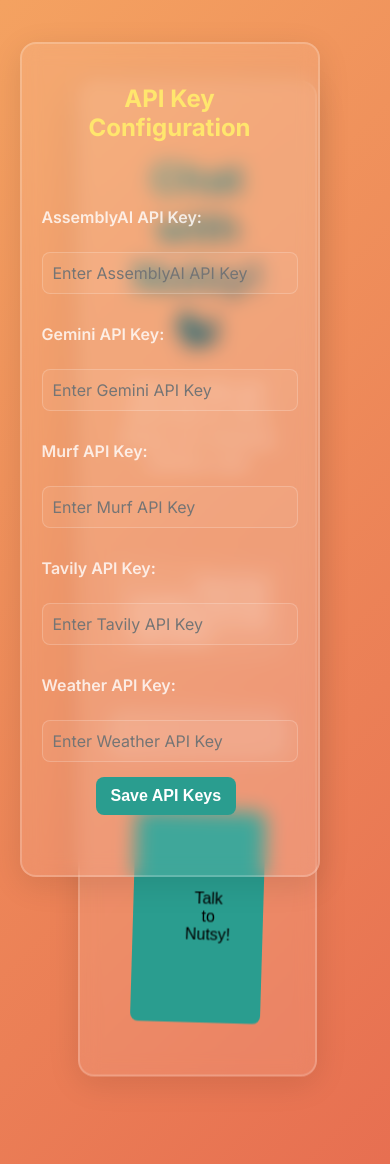
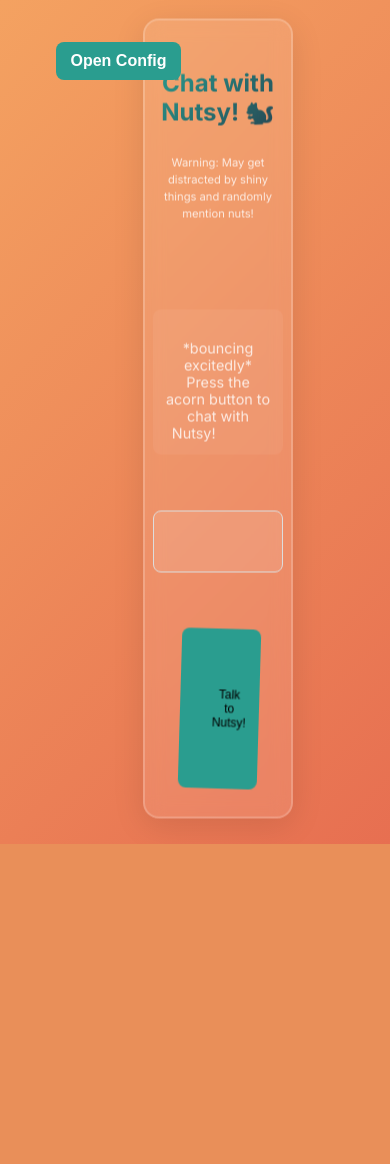
Before and after one commit to msranjana/Nutsy_VA, a FastAPI app: page / in a window 390 px wide. After the commit the page ends 844 px from the top, so only its background shows below. Run offline with FastAPI, Linux system fonts and the light colour scheme.

Commit message:
fix :config update

```diff
--- a/static/script.js
+++ b/static/script.js
@@ -548,6 +548,19 @@
 
   voiceButton.addEventListener('click', toggleRecording);
 
+    const configSection = document.getElementById('config-section');
+    const toggleConfigButton = document.getElementById('toggle-config-button');
+
+    toggleConfigButton.addEventListener('click', () => {
+        if (configSection.style.display === 'none') {
+            configSection.style.display = 'block';
+            toggleConfigButton.textContent = 'Hide Config';
+        } else {
+            configSection.style.display = 'none';
+            toggleConfigButton.textContent = 'Open Config';
+        }
+    });
+
     const saveApiKeysButton = document.getElementById('save-api-keys');
 
     saveApiKeysButton.addEventListener('click', async () => {
--- a/static/style.css
+++ b/static/style.css
@@ -20,14 +20,19 @@
     color: #ffffff;
 }
 
+/* Container styling */
 .container {
     width: 100%;
-    max-width: 800px;
-    margin: 2rem;
+    max-width: 1200px; /* Increase max width for better alignment */
+    margin: 0 auto; /* Center horizontally */
     padding: 2rem;
+    display: flex; /* Use flexbox for layout */
+    gap: 2rem; /* Add spacing between config section and chat container */
+    align-items: flex-start; /* Align items to the top */
 }
 
 .chat-container {
+    flex: 1; /* Allow chat container to take remaining space */
     background: rgba(255, 255, 255, 0.1);
     backdrop-filter: blur(10px);
     border-radius: 16px;
@@ -338,33 +343,41 @@
 /* --- Configuration Section Styling (New) --- */
 /* Style for the configuration section */
 .config-section {
-    position: fixed;
-    top: 5%;
-    left: 5%; /* Align to the left side of the margin */
-    background: rgba(255, 255, 255, 0.1); /* Match the chat container background */
-    backdrop-filter: blur(10px); /* Add a subtle blur effect */
-    border: 2px solid rgba(255, 255, 255, 0.2); /* Subtle border to match the UI */
-    border-radius: 16px; /* Rounded corners for consistency */
-    box-shadow: 0 8px 32px rgba(0, 0, 0, 0.1); /* Soft shadow for depth */
-    padding: 20px; /* Add padding inside the box */
-    width: 300px; /* Fixed width for consistency */
+    width: 300px; /* Fixed width for the config section */
+    max-height: 90%; /* Limit height to prevent overflow */
+    overflow-y: auto; /* Enable scrolling if content exceeds height */
+    background: rgba(255, 255, 255, 0.1);
+    backdrop-filter: blur(10px);
+    border-radius: 16px;
+    box-shadow: 0 8px 32px rgba(0, 0, 0, 0.1);
+    border: 2px solid rgba(255, 255, 255, 0.2);
+    padding: 20px;
     font-family: 'Inter', sans-serif; /* Match the existing font */
     color: #ffffff; /* White text for readability */
     z-index: 1000; /* Ensure it appears above other elements */
+    text-align: justify; /* Justify the text content */
 }
 
-.config-section h2 {
-    font-size: 1.5em;
+/* Style for the configuration note */
+.config-note {
+    font-size: 0.9em;
+    color: rgba(255, 255, 255, 0.8); /* Subtle white for readability */
+    background: rgba(255, 255, 255, 0.05); /* Match the form background */
+    padding: 10px;
+    border-radius: 8px;
     margin-bottom: 15px;
-    color: #FFE66D; /* Match the assistant message border color */
-    text-align: center; /* Center the heading */
+    text-align: justify; /* Justify the note text */
+    line-height: 1.4;
+    border: 1px solid rgba(255, 255, 255, 0.2); /* Subtle border for emphasis */
 }
 
+/* Style for labels */
 .config-section label {
     display: block;
     margin-top: 10px;
     font-weight: 600; /* Slightly bold for emphasis */
     color: rgba(255, 255, 255, 0.8); /* Subtle white for labels */
+    text-align: justify; /* Justify label text */
 }
 
 .config-section input {
@@ -409,3 +422,193 @@
     color: #ef4444; /* Red for error messages */
     text-align: center; /* Center the error message */
 }
+
+/* Toggle button styling */
+.config-toggle {
+    position: fixed;
+    top: 5%;
+    left: 5%;
+    z-index: 1100;
+}
+
+.config-toggle button {
+    padding: 10px 15px;
+    background: #2a9d8f;
+    color: white;
+    border: none;
+    border-radius: 8px;
+    cursor: pointer;
+    font-size: 1em;
+    font-weight: 600;
+    transition: background-color 0.3s ease;
+}
+
+.config-toggle button:hover {
+    background: #264653;
+}
+
+/* Scrollbar styling for the configuration section */
+.config-section::-webkit-scrollbar {
+    width: 8px; /* Width of the scrollbar */
+}
+
+.config-section::-webkit-scrollbar-track {
+    background: rgba(255, 255, 255, 0.1); /* Track background color */
+    border-radius: 4px; /* Rounded corners for the track */
+}
+
+.config-section::-webkit-scrollbar-thumb {
+    background: rgba(42, 157, 143, 0.8); /* Thumb color (green to match UI) */
+    border-radius: 4px; /* Rounded corners for the thumb */
+}
+
+.config-section::-webkit-scrollbar-thumb:hover {
+    background: rgba(42, 157, 143, 1); /* Darker green on hover */
+}
+
+/* Responsive styles for smaller screens */
+@media (max-width: 1024px) {
+    .container {
+        max-width: 90%;
+        margin: 1rem;
+        padding: 1.5rem;
+    }
+
+    .chat-container {
+        padding: 1.5rem;
+    }
+
+    h1 {
+        font-size: 2rem;
+    }
+
+    .subtitle {
+        font-size: 0.9rem;
+    }
+
+    .message {
+        font-size: 0.85rem;
+        padding: 10px;
+    }
+
+    .speak-button, .stop-button {
+        padding: 0.8rem 1.5rem;
+        font-size: 0.9rem;
+    }
+
+    .config-section {
+        width: 250px; /* Adjust width for smaller screens */
+        padding: 15px;
+    }
+
+    .config-section h2 {
+        font-size: 1.3em;
+    }
+
+    .config-section input {
+        padding: 8px;
+        font-size: 0.9em;
+    }
+
+    .config-section button {
+        padding: 8px 12px;
+        font-size: 0.9em;
+    }
+}
+
+@media (max-width: 768px) {
+    .container {
+        max-width: 100%;
+        margin: 0.5rem;
+        padding: 1rem;
+    }
+
+    .chat-container {
+        padding: 1rem;
+    }
+
+    h1 {
+        font-size: 1.8rem;
+    }
+
+    .subtitle {
+        font-size: 0.8rem;
+    }
+
+    .message {
+        font-size: 0.8rem;
+        padding: 8px;
+    }
+
+    .speak-button, .stop-button {
+        padding: 0.6rem 1rem;
+        font-size: 0.8rem;
+    }
+
+    .config-section {
+        width: 220px; /* Further adjust width for smaller screens */
+        padding: 10px;
+    }
+
+    .config-section h2 {
+        font-size: 1.2em;
+    }
+
+    .config-section input {
+        padding: 6px;
+        font-size: 0.8em;
+    }
+
+    .config-section button {
+        padding: 6px 10px;
+        font-size: 0.8em;
+    }
+}
+
+@media (max-width: 480px) {
+    .container {
+        margin: 0;
+        padding: 0.5rem;
+    }
+
+    .chat-container {
+        padding: 0.5rem;
+    }
+
+    h1 {
+        font-size: 1.5rem;
+    }
+
+    .subtitle {
+        font-size: 0.7rem;
+    }
+
+    .message {
+        font-size: 0.75rem;
+        padding: 6px;
+    }
+
+    .speak-button, .stop-button {
+        padding: 0.5rem 0.8rem;
+        font-size: 0.75rem;
+    }
+
+    .config-section {
+        width: 200px; /* Narrower width for very small screens */
+        padding: 8px;
+    }
+
+    .config-section h2 {
+        font-size: 1.1em;
+    }
+
+    .config-section input {
+        padding: 5px;
+        font-size: 0.75em;
+    }
+
+    .config-section button {
+        padding: 5px 8px;
+        font-size: 0.75em;
+    }
+}
--- a/templates/index.html
+++ b/templates/index.html
@@ -31,8 +31,14 @@
             </div>
         </div>
     </div>
-    <div id="config-section" class="config-section">
+    <div id="config-toggle" class="config-toggle">
+        <button id="toggle-config-button">Open Config</button>
+    </div>
+    <div id="config-section" class="config-section" style="display: none;">
         <h2>API Key Configuration</h2>
+        <p class="config-note">
+            If you don't provide your own API keys, the default keys will be used. Ensure you have the necessary permissions for the default keys.
+        </p>
         <form id="api-key-form">
             <label for="assemblyai-key">AssemblyAI API Key:</label>
             <input type="text" id="assemblyai-key" name="assemblyai-key" placeholder="Enter AssemblyAI API Key">
```
Also changed, not shown: chat_history.db.
